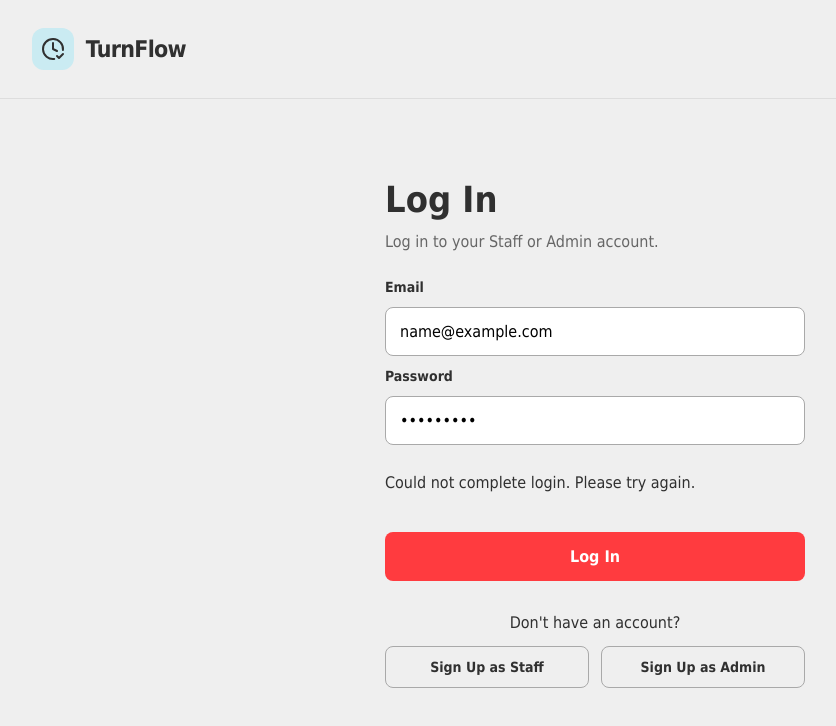
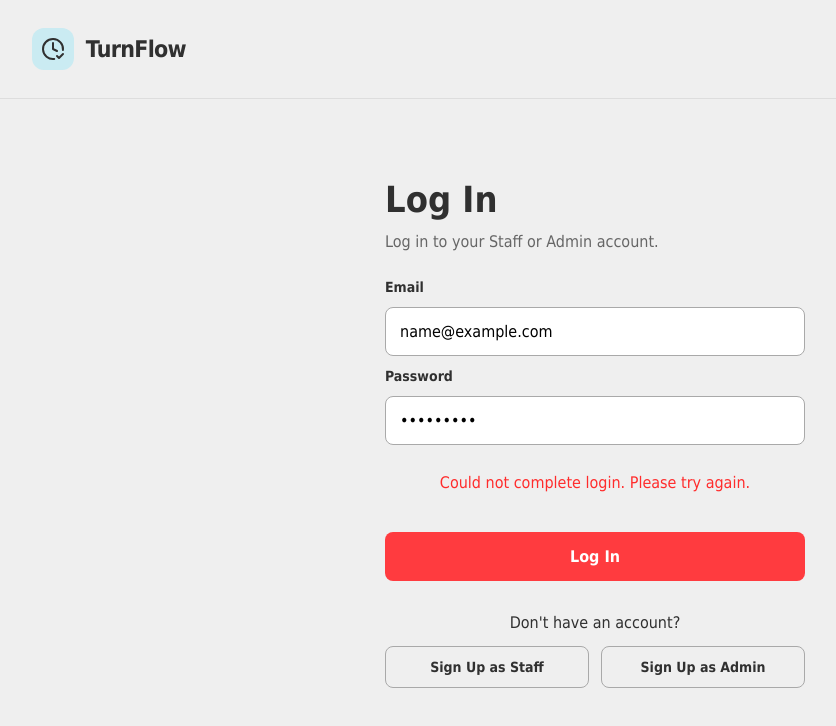
Before and after one commit to williammartinez10/turnflow, a React (Vite) app in the folder frontend/: page /login in a window 1280 px wide. Both pictures are taken after typing "name@example.com", "Sample123" into the empty fields and a click on the button "Log In". Shown: the top 726 px of the page, without its empty margins (45-881 px from the left). Built offline with nearby package versions, Linux system fonts and the light colour scheme; no server answers.

Commit message:
Added error styling

```diff
--- a/frontend/src/pages/login/Login.tsx
+++ b/frontend/src/pages/login/Login.tsx
@@ -88,7 +88,9 @@ function Login() {
               required
             />
 
-            {error && <p role="alert">{error}</p>}
+            {error && <p role="alert" style={{ textAlign: "center", color: "#FF2C2C" }}>
+              {error}
+            </p>}
             {success && <p role="status" style={{ textAlign: "center", color: "#008000" }}>
               {success}
             </p>}
```
